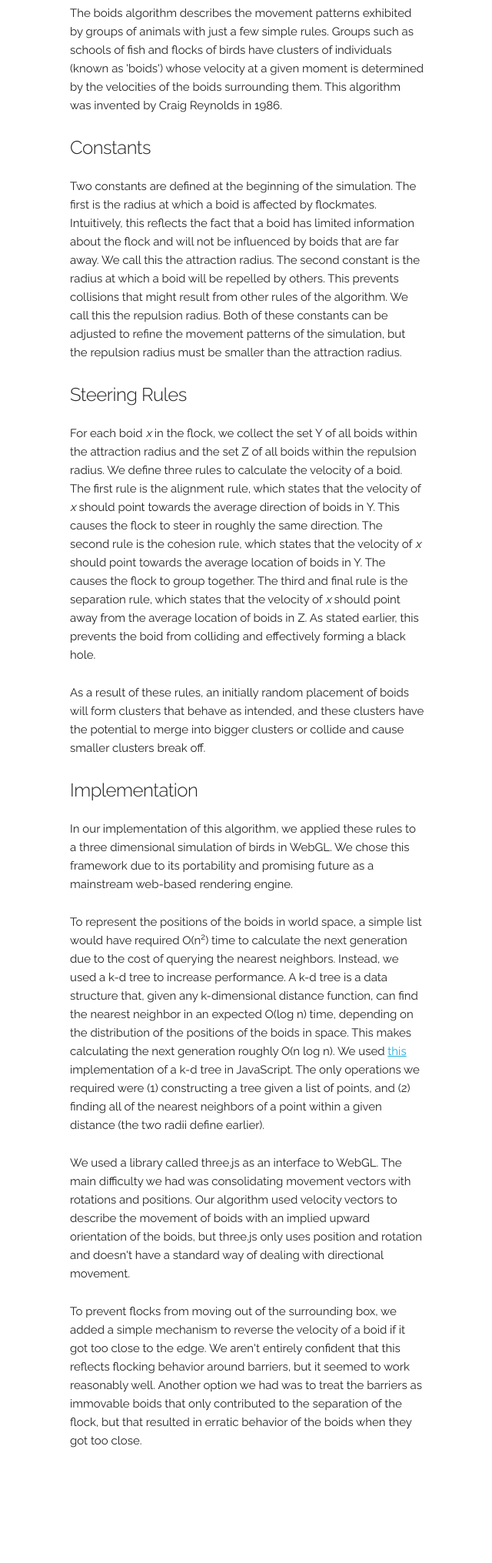
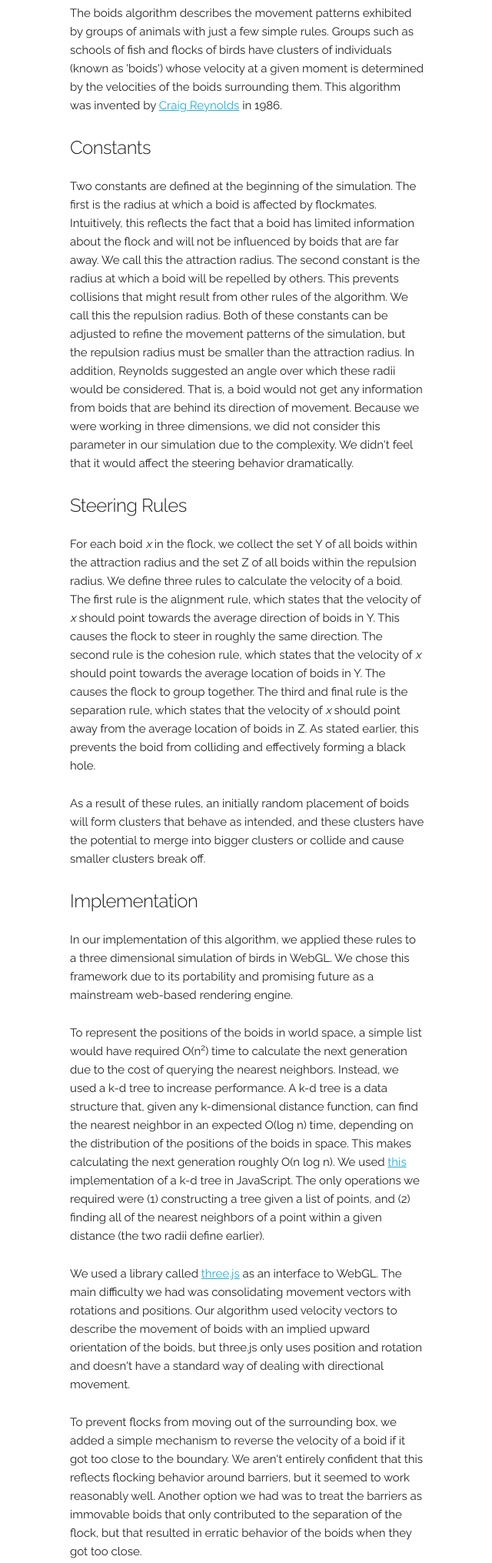
Before and after one commit to temclaugh/fish-schooling, a plain HTML site: page index.html in a window 1280 px wide. Shown: the part 220-2251 px from the top of the page at 77% size, without its empty margins (69-709 px from the left). Before the commit the page ends 2149 px from the top, so only its background shows below. Drawn offline with Linux system fonts and the light colour scheme.

Commit message:
more progress

```diff
--- a/index.html
+++ b/index.html
@@ -16,18 +16,17 @@
       <div class="one-half column" style="margin-top: 10%">
         <h2>3D Boids</h2>
         <h5>Jo Booth and Tim McLaughlin</h5>
-        <p>The boids algorithm describes the movement patterns exhibited by groups of animals with just a few simple rules. Groups such as schools of fish and flocks of birds have clusters of individuals (known as 'boids') whose velocity at a given moment is determined by the velocities of the boids surrounding them. This algorithm was invented by Craig Reynolds in 1986.</p>
+        <p>The boids algorithm describes the movement patterns exhibited by groups of animals with just a few simple rules. Groups such as schools of fish and flocks of birds have clusters of individuals (known as 'boids') whose velocity at a given moment is determined by the velocities of the boids surrounding them. This algorithm was invented by <a href="http://www.red3d.com/cwr/">Craig Reynolds</a> in 1986.</p>
         <h5>Constants</h5>
-        <p>Two constants are defined at the beginning of the simulation. The first is the radius at which a boid is affected by flockmates. Intuitively, this reflects the fact that a boid has limited information about the flock and will not be influenced by boids that are far away. We call this the attraction radius. The second constant is the radius at which a boid will be repelled by others. This prevents collisions that might result from other rules of the algorithm. We call this the repulsion radius. Both of these constants can be adjusted to refine the movement patterns of the simulation, but the repulsion radius must be smaller than the attraction radius.</a>
+        <p>Two constants are defined at the beginning of the simulation. The first is the radius at which a boid is affected by flockmates. Intuitively, this reflects the fact that a boid has limited information about the flock and will not be influenced by boids that are far away. We call this the attraction radius. The second constant is the radius at which a boid will be repelled by others. This prevents collisions that might result from other rules of the algorithm. We call this the repulsion radius. Both of these constants can be adjusted to refine the movement patterns of the simulation, but the repulsion radius must be smaller than the attraction radius. In addition, Reynolds suggested an angle over which these radii would be considered. That is, a boid would not get any information from boids that are behind its direction of movement. Because we were working in three dimensions, we did not consider this parameter in our simulation due to the complexity. We didn't feel that it would affect the steering behavior dramatically.</a>
         <h5>Steering Rules</h5>
         <p>For each boid <i>x</i> in the flock, we collect the set Y of all boids within the attraction radius and the set Z of all boids within the repulsion radius. We define three rules to calculate the velocity of a boid. The first rule is the alignment rule, which states that the velocity of <i>x</i> should point towards the average direction of boids in Y. This causes the flock to steer in roughly the same direction. The second rule is the cohesion rule, which states that the velocity of <i>x</i> should point towards the average location of boids in Y. The causes the flock to group together. The third and final rule is the separation rule, which states that the velocity of <i>x</i> should point away from the average location of boids in Z. As stated earlier, this prevents the boid from colliding and effectively forming a black hole.</p>
         <p>As a result of these rules, an initially random placement of boids will form clusters that behave as intended, and these clusters have the potential to merge into bigger clusters or collide and cause smaller clusters break off.</p>
         <h5>Implementation</h5>
         <p>In our implementation of this algorithm, we applied these rules to a three dimensional simulation of birds in WebGL. We chose this framework due to its portability and promising future as a mainstream web-based rendering engine.</p>
         <p>To represent the positions of the boids in world space, a simple list would have required O(n<sup>2</sup>) time to calculate the next generation due to the cost of querying the nearest neighbors. Instead, we used a k-d tree to increase performance. A k-d tree is a data structure that, given any k-dimensional distance function, can find the nearest neighbor in an expected O(log n) time, depending on the distribution of the positions of the boids in space. This makes calculating the next generation roughly O(n log n). We used <a href="https://github.com/ubilabs/kd-tree-javascript">this</a> implementation of a k-d tree in JavaScript. The only operations we required were (1) constructing a tree given a list of points, and (2) finding all of the nearest neighbors of a point within a given distance (the two radii define earlier).</p>
-        <p>We used a library called three.js as an interface to WebGL. The main difficulty we had was consolidating movement vectors with rotations and positions. Our algorithm used velocity vectors to describe the movement of boids with an implied upward orientation of the boids, but three.js only uses position and rotation and doesn't have a standard way of dealing with directional movement.</p>
-        <p>To prevent flocks from moving out of the surrounding box, we added a simple mechanism to reverse the velocity of a boid if it got too close to the edge. We aren't entirely confident that this reflects flocking behavior around barriers, but it seemed to work reasonably well. Another option we had was to treat the barriers as immovable boids that only contributed to the separation of the flock, but that resulted in erratic behavior of the boids when they got too close.</p>
-
+        <p>We used a library called <a href="http://threejs.org/">three.js</a> as an interface to WebGL. The main difficulty we had was consolidating movement vectors with rotations and positions. Our algorithm used velocity vectors to describe the movement of boids with an implied upward orientation of the boids, but three.js only uses position and rotation and doesn't have a standard way of dealing with directional movement.</p>
+        <p>To prevent flocks from moving out of the surrounding box, we added a simple mechanism to reverse the velocity of a boid if it got too close to the boundary. We aren't entirely confident that this reflects flocking behavior around barriers, but it seemed to work reasonably well. Another option we had was to treat the barriers as immovable boids that only contributed to the separation of the flock, but that resulted in erratic behavior of the boids when they got too close.</p>
       </div>
     </div>
   </div>
```
